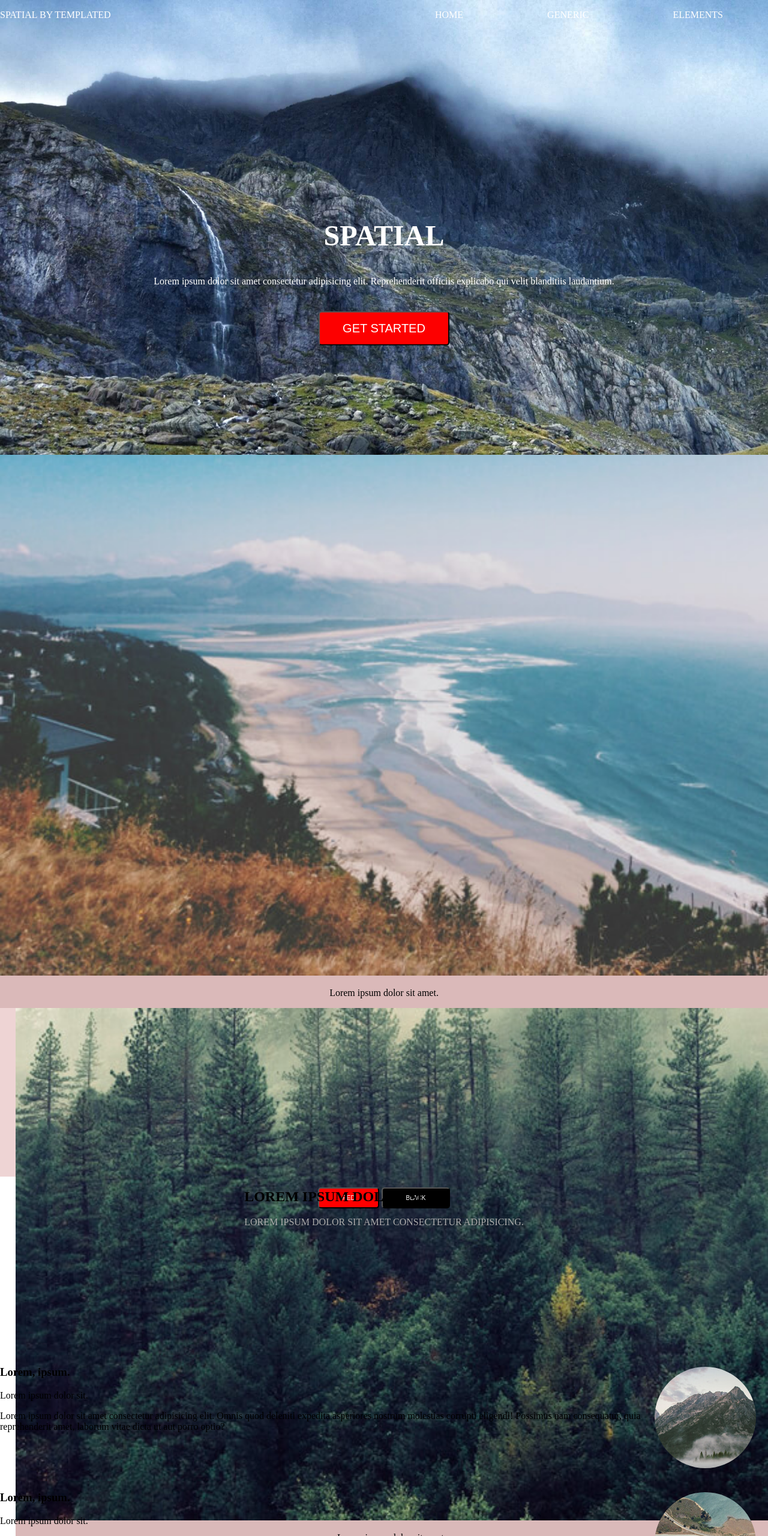
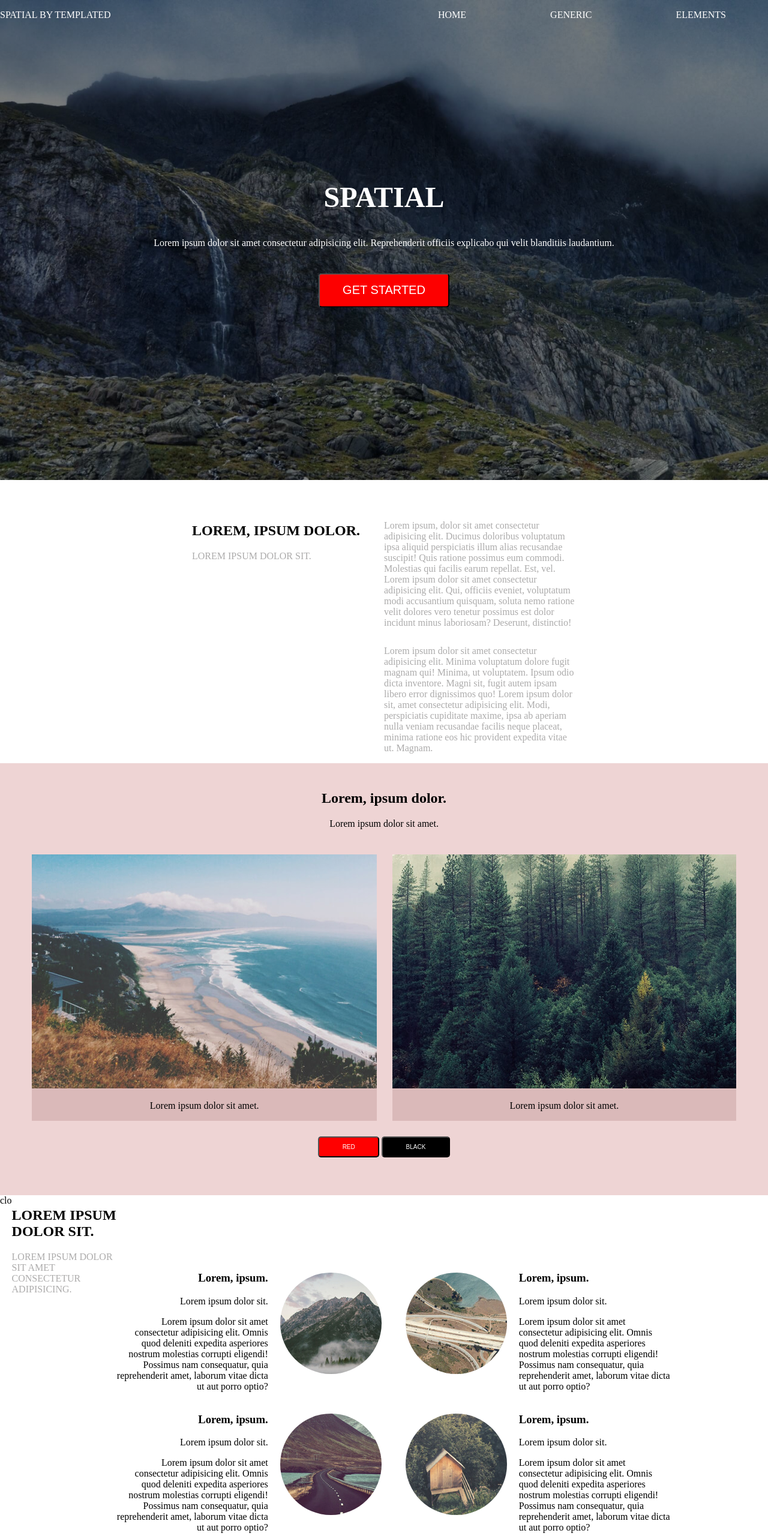
Before and after one commit to herediat/spatial-sass-scss, a website: page index.html in a window 1280 px wide. Shown: the top 2560 px of the page at 60% size. Drawn offline with Linux system fonts and the light colour scheme.

Commit message:
fin site

```diff
--- a/index.html
+++ b/index.html
@@ -104,7 +104,7 @@
     </section>
 
     <!-- --------------------Section3 -------------------------->
-<section class="section3">
+<section class="section3">clo
     <div class="mauris">
         <h2>
             Lorem ipsum dolor sit.
@@ -189,7 +189,9 @@
         <i class="fab fa-instagram"></i>
     </div>
     <div class="copyright">
-        &copy;
+        <p>
+            &copy;Copyright
+        </p>
     </div>
 </footer>
 </body>
--- a/src/sass/_fonts.sass
+++ b/src/sass/_fonts.sass
@@ -0,0 +1 @@
+.cop
--- a/src/sass/modules/_header.sass
+++ b/src/sass/modules/_header.sass
@@ -2,8 +2,8 @@ body
     margin: 0
 
 .content
-    background-image: linear-gradient(rgba(0, 0, 0, 0.527),rgba(0, 0, 0, 0.5))
-    background-image: url("/public/images/banner.jpg")
+    background-image: linear-gradient(rgba(0, 0, 0, 0.527),rgba(0, 0, 0, 0.5)) , url("/public/images/banner.jpg")
+    background-attachment: fixed
     height: 100vh
     background-size: cover
 .objects
@@ -26,7 +26,7 @@ body
                 text-transform: uppercase
 .title
     text-align: center
-    transform: translate(0, 130%)
+    transform: translate(0, 100%)
     h1
        text-transform: uppercase
        font-size: 3em
@@ -46,6 +46,6 @@ body
 
 //Portable
 @media screen and ( max-width: 620px )
-.objects
-    a
-        margin-right: 10px
+    .objects
+        a
+            margin-right: 10px
--- a/src/sass/modules/_section1.sass
+++ b/src/sass/modules/_section1.sass
@@ -1,6 +1,6 @@
 
 .phrase
-    height: 45vh
+    // height: 45vh
     display: flex
     margin-left: 25%
     margin-right: 25%
@@ -20,13 +20,13 @@
 
 //Portable
 @media screen and ( max-width: 620px  )
-.phrase
-    display: flex
-    flex-wrap: wrap
-    margin-bottom: 30px
-.paragraph
-    display: flex
-    margin: auto
-    .paragraph1
-        padding-right: 20%
+    .phrase
+        display: flex
         flex-wrap: wrap
+        margin-bottom: 30px
+    .paragraph
+        display: flex
+        margin: auto
+        .paragraph1
+            padding-right: 20%
+            flex-wrap: wrap
--- a/src/sass/modules/_section3.sass
+++ b/src/sass/modules/_section3.sass
@@ -58,23 +58,23 @@
 
 @media screen and ( max-width: 620px  )
 
-.section3
-    flex-wrap: wrap
-    height: 150vh
-    .mont_driveway
-        flex-direction: column
-        img
-            float: right
+    .section3
+        flex-wrap: wrap
+        height: 150vh
+        .mont_driveway
             flex-direction: column
-        h3
-            text-align: start
-        p
-            text-align: start
-    .lilbridge
-        flex-direction: column
-        img
-            float: right
-        h3
-            text-align: start
-        p
-            text-align: start
+            img
+                float: right
+                flex-direction: column
+            h3
+                text-align: start
+            p
+                text-align: start
+        .lilbridge
+            flex-direction: column
+            img
+                float: right
+            h3
+                text-align: start
+            p
+                text-align: start
```
Also changed, not shown: src/sass/modules/_section2.sass (+5 -5 lines), public/css/app.css, 1 other file.
